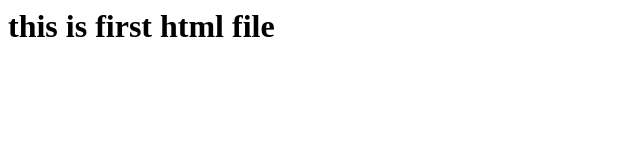
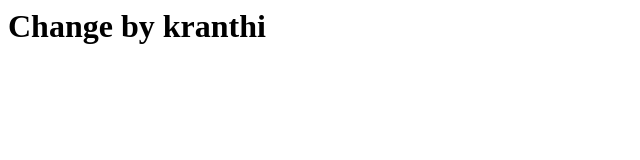
Before and after one commit to sivaframes/Node-work, a plain HTML site: page first.html in a window 1280 px wide. Shown: the whole page, without its empty margins (0-640 px from the left). Drawn offline with Linux system fonts and the light colour scheme.

Commit message:
Hedder modified

```diff
--- a/first.html
+++ b/first.html
@@ -6,6 +6,6 @@
     <title>Document</title>
 </head>
 <body>
-    <h1> this is first html file</h1>
+    <h1>Change by kranthi</h1>
 </body>
 </html>
```
